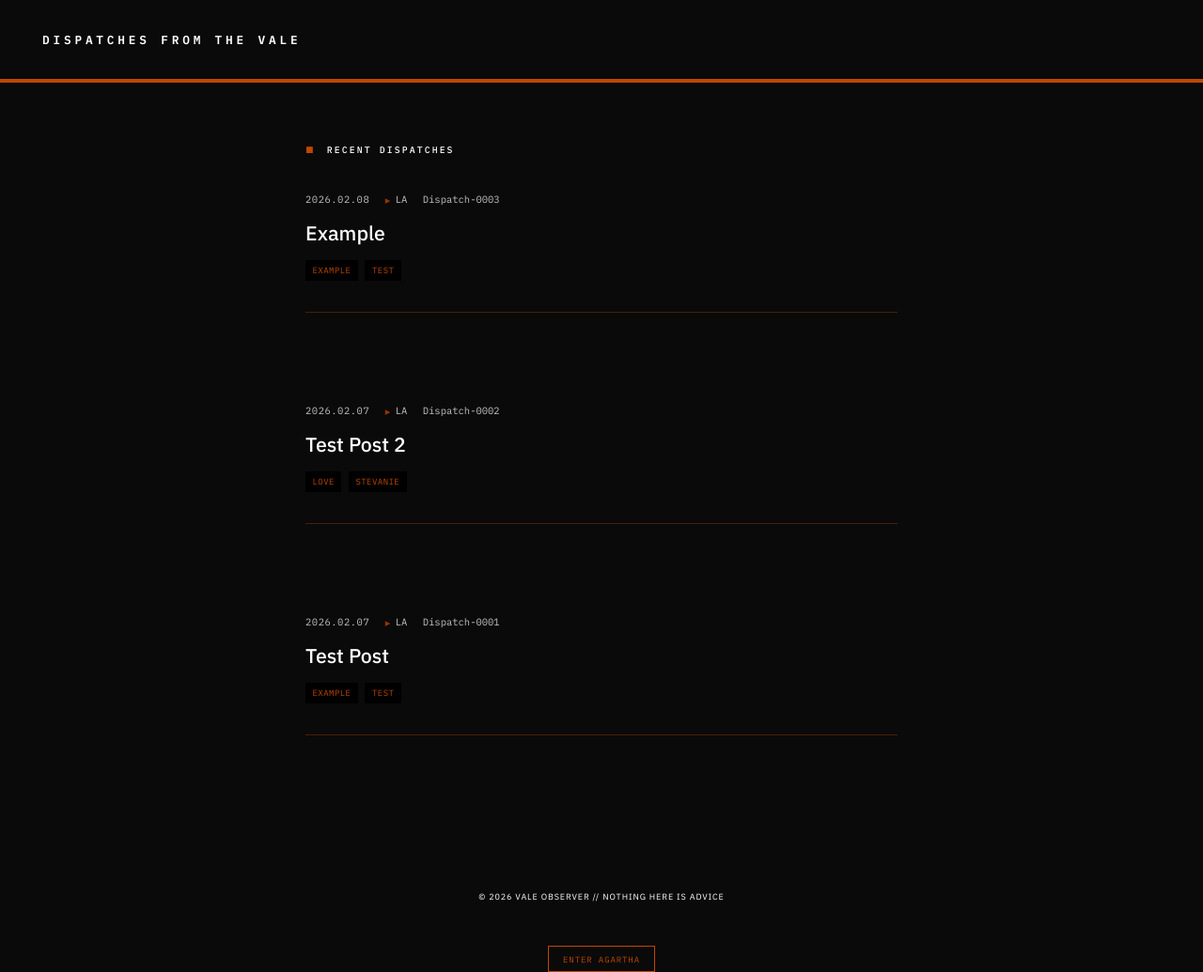
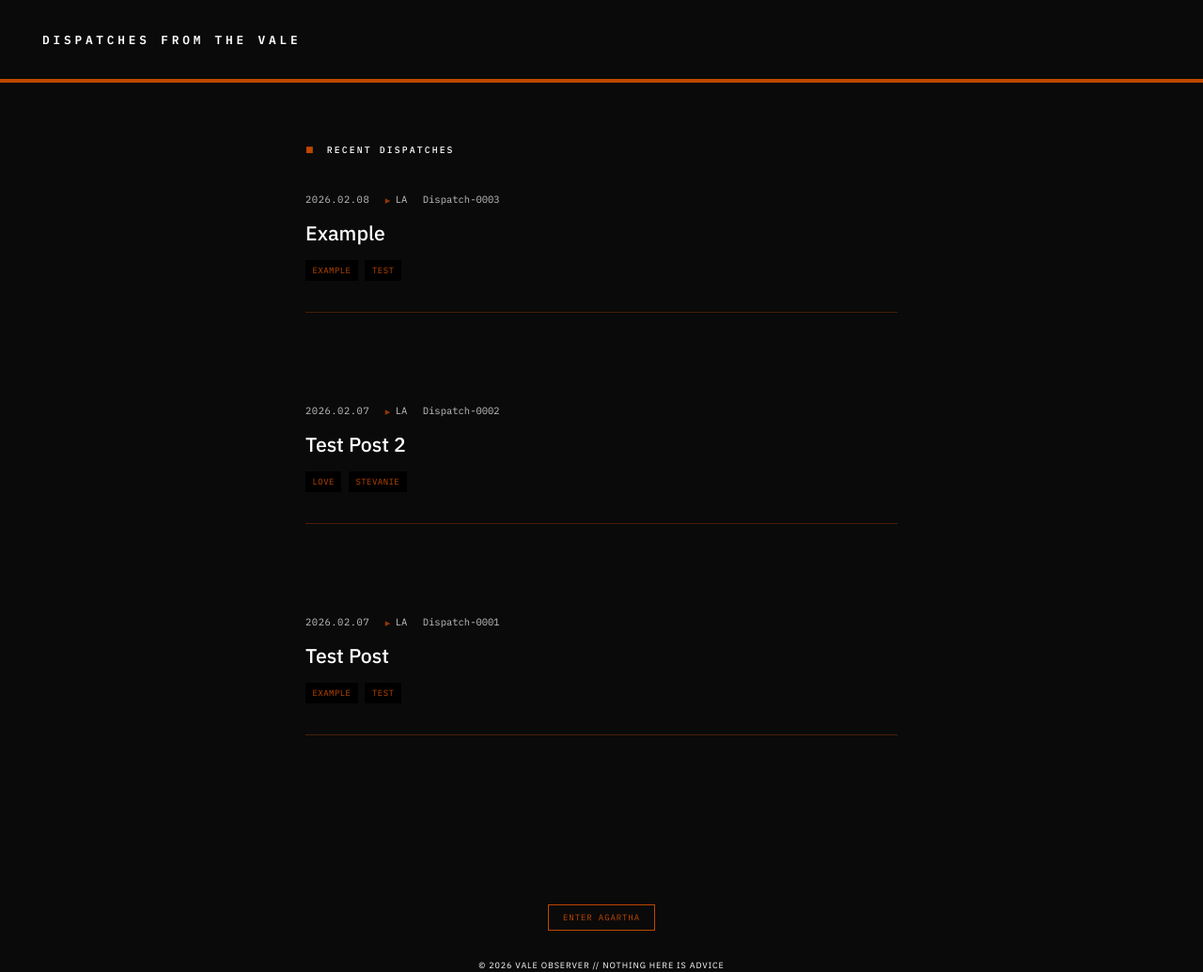
Before and after one commit to valeobserver/dispatches-from-the-vale, a Jekyll site: the page built from index.html, in a window 1280 px wide and 1035 px high. Shown: the whole window at 94% size. Built offline with Jekyll 4.4.1, drawn with Linux system fonts in a browser that asks for light colours.

Commit message:
Update default.html

```diff
--- a/_layouts/default.html
+++ b/_layouts/default.html
@@ -247,11 +247,12 @@
     {% endfor %}
   </section>
 </main>
+
 <footer>
-    <span class="footer-text">© 2026 Vale Observer // Nothing here is advice</span>
     <button id="agartha-toggle" style="font-family: var(--mono); font-size: 0.6rem; letter-spacing: 0.1em; background: transparent; border: 1px solid var(--accent); color: var(--accent); padding: 0.5rem 1rem; cursor: pointer; text-transform: uppercase; margin-top: 1rem; transition: all 0.3s;">
         Enter Agartha
     </button>
+    <span class="footer-text">© 2026 Vale Observer // Nothing here is advice</span>
 </footer>
 
 <style>
```
